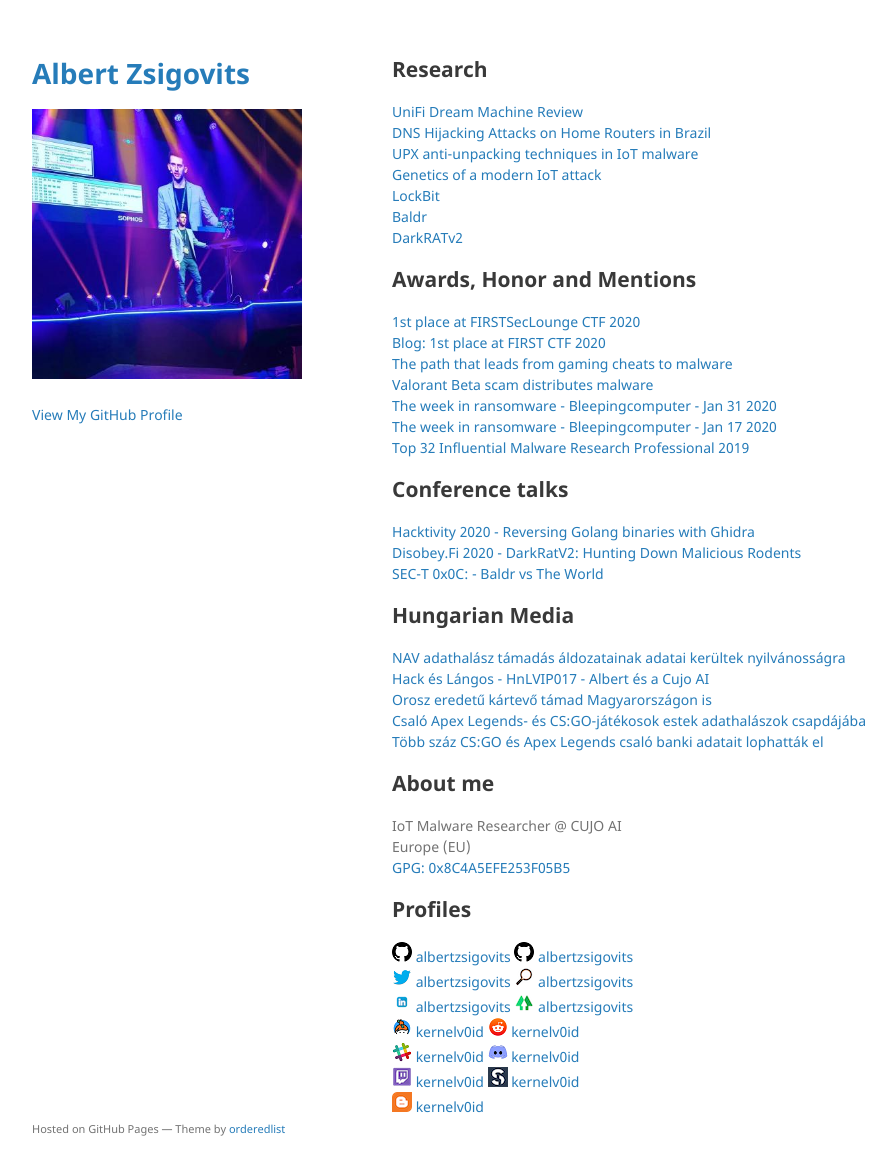
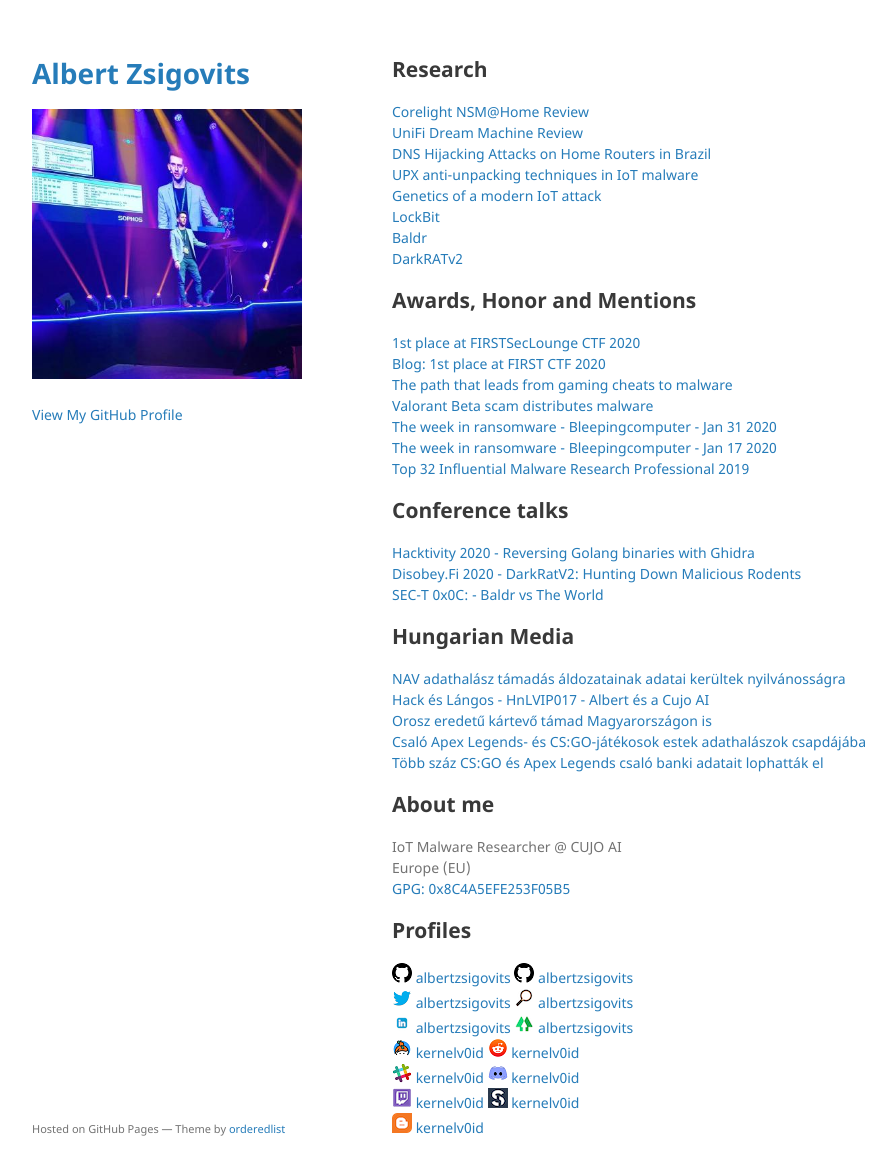
Before and after one commit to albertzsigovits/albertzsigovits.github.io, a Jekyll site: the page built from index.md, in a window 1280 px wide and 1208 px high. Shown: the top 1175 px of the window, without its empty margins (178-1074 px from the left). Built offline with Jekyll 4.4.1, drawn with Linux system fonts in a browser that asks for light colours; the repository's description, which GitHub fills in, is left out; our own code applies the rules of GitHub Pages for plain Markdown files.

Commit message:
Update index.md

```diff
--- a/index.md
+++ b/index.md
@@ -3,6 +3,7 @@
 ---
 ## Research
 
+[Corelight NSM@Home Review](https://github.com/albertzsigovits/writeups/blob/main/corelight-nsm-home/README.md)
 [UniFi Dream Machine Review](https://github.com/albertzsigovits/writeups/blob/main/unifi-udm/README.md)
 [DNS Hijacking Attacks on Home Routers in Brazil](https://cujo.com/dns-hijacking-attacks-on-home-routers-in-brazil/)
 [UPX anti-unpacking techniques in IoT malware](https://cujo.com/upx-anti-unpacking-techniques-in-iot-malware/)
```
